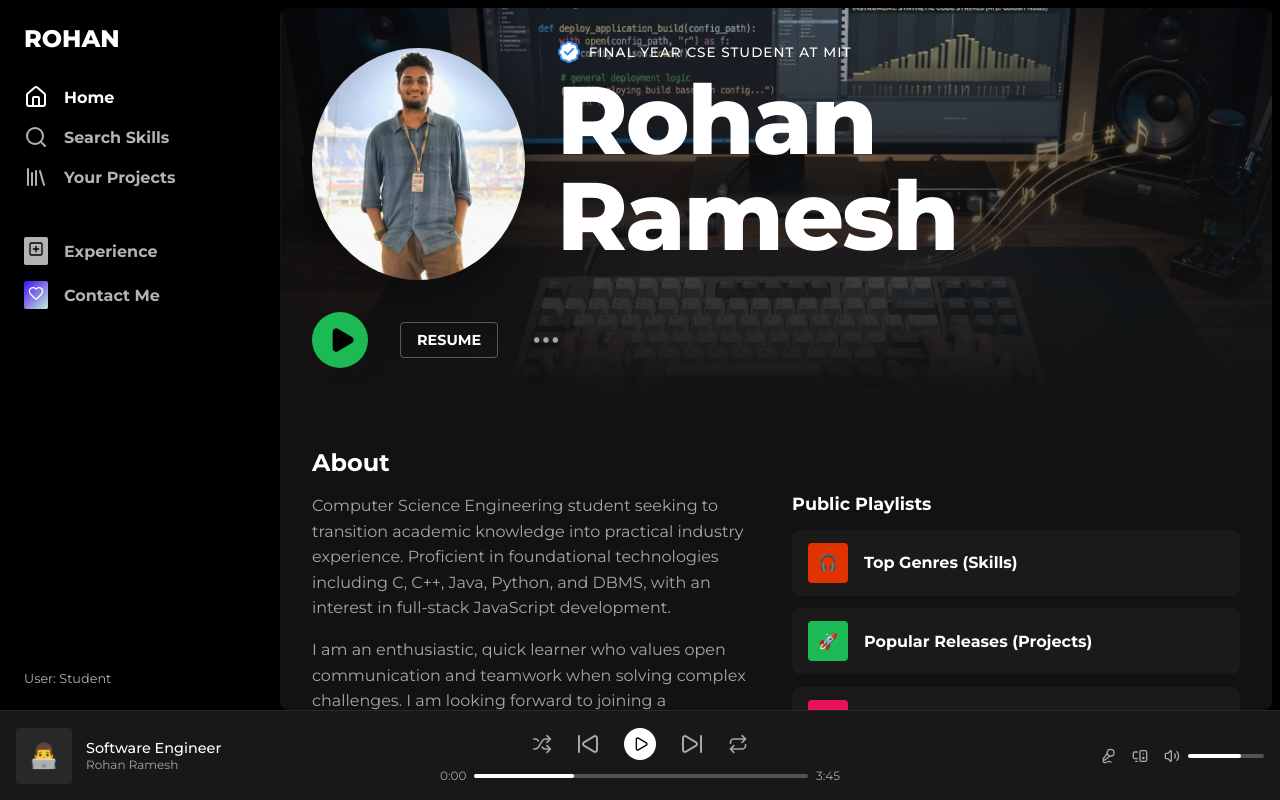
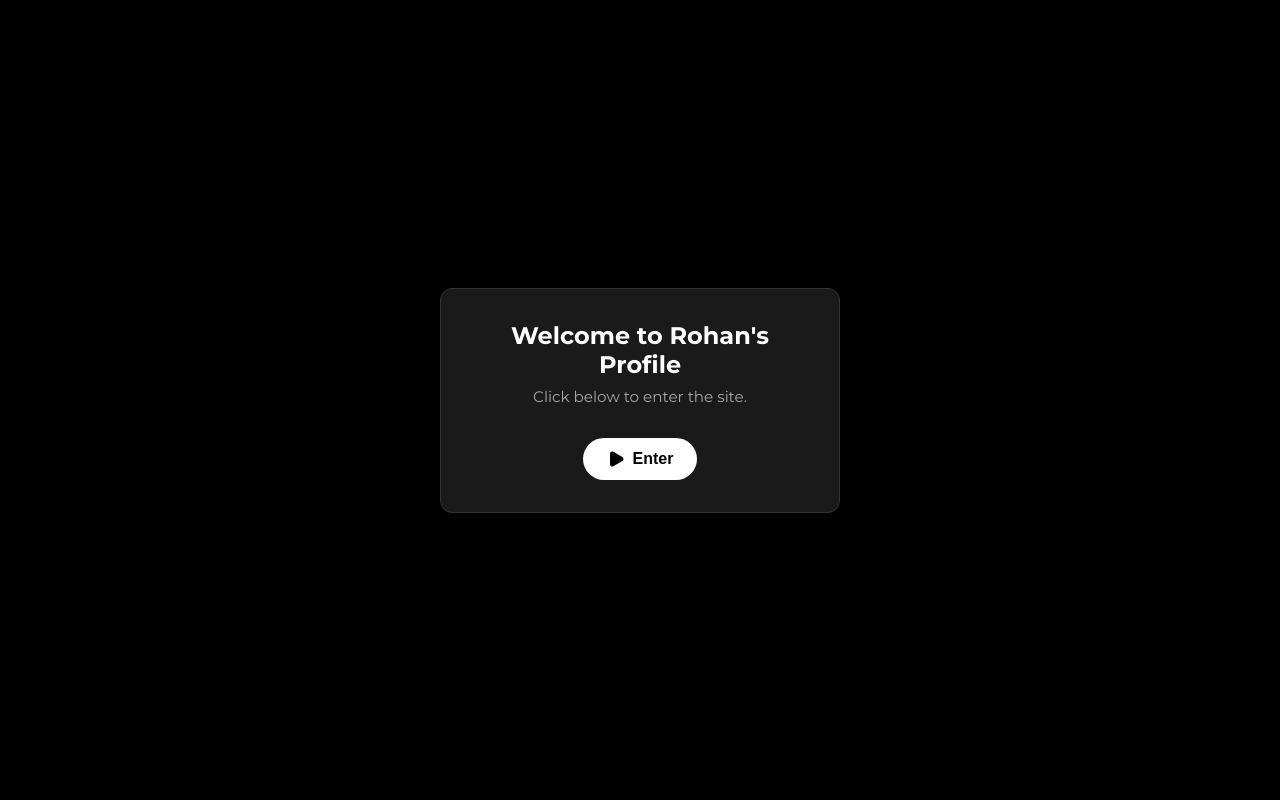
Before and after one commit to magician1811/portfolio-website, a React (Vite) app: page / in a window 1280 px wide. Built offline with nearby package versions, Linux system fonts and the light colour scheme.

Commit message:
Add entrance overlay and autoplay background music

```diff
--- a/src/App.jsx
+++ b/src/App.jsx
@@ -1,3 +1,4 @@
+import { useState } from 'react';
 import Sidebar from './components/Sidebar';
 import BottomBar from './components/BottomBar';
 import Hero from './components/Hero';
@@ -7,10 +8,19 @@ import Projects from './components/Projects';
 import Originals from './components/Originals';
 import Experience from './components/Experience';
 import Contact from './components/Contact';
+import EntranceOverlay from './components/EntranceOverlay';
 import './App.css';
 
 function App() {
+  const [hasEntered, setHasEntered] = useState(false);
+
   return (
+    <>
+      {!hasEntered && (
+        <EntranceOverlay onEnter={() => setHasEntered(true)} />
+      )}
+
+      {hasEntered && (
         <div className="app-layout">
           <Sidebar />
           <div className="main-view">
@@ -28,6 +38,8 @@ function App() {
           </div>
           <BottomBar />
         </div>
+      )}
+    </>
   );
 }
 
--- a/src/components/BottomBar.jsx
+++ b/src/components/BottomBar.jsx
@@ -1,8 +1,47 @@
-import { Play, SkipBack, SkipForward, Repeat, Shuffle, Volume2, Mic2, MonitorSpeaker } from 'lucide-react';
+import { useState, useRef, useEffect } from 'react';
+import { Play, Pause, SkipBack, SkipForward, Repeat, Shuffle, Volume2, VolumeX, Mic2, MonitorSpeaker } from 'lucide-react';
 
 export default function BottomBar() {
+  const audioRef = useRef(null);
+  const [isPlaying, setIsPlaying] = useState(false);
+  const [isMuted, setIsMuted] = useState(false);
+
+  useEffect(() => {
+    if (audioRef.current) {
+      audioRef.current.volume = 0.5;
+      const playPromise = audioRef.current.play();
+      if (playPromise !== undefined) {
+        playPromise.then(() => {
+          setIsPlaying(true);
+        }).catch(error => {
+          console.log("Autoplay prevented by browser:", error);
+          setIsPlaying(false);
+        });
+      }
+    }
+  }, []);
+
+  const togglePlay = () => {
+    if (audioRef.current) {
+      if (isPlaying) {
+        audioRef.current.pause();
+      } else {
+        audioRef.current.play();
+      }
+      setIsPlaying(!isPlaying);
+    }
+  };
+
+  const toggleMute = () => {
+    if (audioRef.current) {
+      audioRef.current.muted = !isMuted;
+      setIsMuted(!isMuted);
+    }
+  };
+
   return (
     <div style={{ gridArea: 'now-playing', backgroundColor: '#181818', borderTop: '1px solid #282828', display: 'flex', alignItems: 'center', justifyContent: 'space-between', padding: '0 16px' }}>
+      <audio ref={audioRef} src="/afro-song-music.m4a" loop autoPlay />
 
       {/* Left: Now Playing Info */}
       <div style={{ display: 'flex', alignItems: 'center', gap: '14px', width: '30%' }}>
@@ -20,8 +59,15 @@ export default function BottomBar() {
         <div style={{ display: 'flex', alignItems: 'center', gap: '24px' }}>
           <Shuffle size={20} color="var(--text-subdued)" />
           <SkipBack size={24} color="var(--text-subdued)" />
-          <div style={{ width: '32px', height: '32px', backgroundColor: 'var(--text-white)', borderRadius: '50%', display: 'flex', alignItems: 'center', justifyContent: 'center', cursor: 'pointer' }}>
-            <Play size={16} color="var(--spotify-black)" style={{ marginLeft: '2px' }} />
+          <div
+            onClick={togglePlay}
+            style={{ width: '32px', height: '32px', backgroundColor: 'var(--text-white)', borderRadius: '50%', display: 'flex', alignItems: 'center', justifyContent: 'center', cursor: 'pointer' }}
+          >
+            {isPlaying ? (
+              <Pause size={16} color="var(--spotify-black)" />
+            ) : (
+              <Play size={16} color="var(--spotify-black)" style={{ marginLeft: '2px' }} />
+            )}
           </div>
           <SkipForward size={24} color="var(--text-subdued)" />
           <Repeat size={20} color="var(--text-subdued)" />
@@ -40,9 +86,15 @@ export default function BottomBar() {
         <Mic2 size={16} color="var(--text-subdued)" />
         <MonitorSpeaker size={16} color="var(--text-subdued)" />
         <div style={{ display: 'flex', alignItems: 'center', gap: '8px', width: '100px' }}>
-          <Volume2 size={16} color="var(--text-subdued)" />
+          <div onClick={toggleMute} style={{ cursor: 'pointer', display: 'flex', alignItems: 'center' }}>
+            {isMuted ? (
+              <VolumeX size={16} color="var(--text-subdued)" />
+            ) : (
+              <Volume2 size={16} color="var(--text-subdued)" />
+            )}
+          </div>
           <div style={{ height: '4px', backgroundColor: '#535353', borderRadius: '2px', flex: 1 }}>
-            <div style={{ height: '100%', width: '70%', backgroundColor: 'var(--text-white)', borderRadius: '2px' }}></div>
+            <div style={{ height: '100%', width: isMuted ? '0%' : '70%', backgroundColor: 'var(--text-white)', borderRadius: '2px' }}></div>
           </div>
         </div>
       </div>
--- /dev/null
+++ b/src/components/EntranceOverlay.jsx
@@ -0,0 +1,83 @@
+import { Play } from 'lucide-react';
+import { useState, useEffect } from 'react';
+
+export default function EntranceOverlay({ onEnter }) {
+  const [isVisible, setIsVisible] = useState(false);
+
+  useEffect(() => {
+    setIsVisible(true);
+  }, []);
+
+  return (
+    <div style={{
+      position: 'fixed',
+      top: 0,
+      left: 0,
+      width: '100vw',
+      height: '100vh',
+      backgroundColor: 'rgba(0, 0, 0, 0.75)',
+      backdropFilter: 'blur(8px)',
+      zIndex: 9999,
+      display: 'flex',
+      alignItems: 'center',
+      justifyContent: 'center',
+      transition: 'opacity 0.3s ease',
+      opacity: isVisible ? 1 : 0
+    }}>
+      <div style={{
+        backgroundColor: 'var(--spotify-highlight)',
+        border: '1px solid #333',
+        borderRadius: '12px',
+        padding: '2rem 3rem',
+        display: 'flex',
+        flexDirection: 'column',
+        alignItems: 'center',
+        boxShadow: '0 16px 40px rgba(0,0,0,0.5)',
+        maxWidth: '400px',
+        width: '90%'
+      }}>
+        <h2 style={{
+          color: 'var(--text-white)',
+          fontSize: '1.5rem',
+          fontWeight: '700',
+          marginBottom: '0.5rem',
+          textAlign: 'center'
+        }}>
+          Welcome to Rohan's Profile
+        </h2>
+        <p style={{ color: 'var(--text-subdued)', marginBottom: '2rem', fontSize: '0.95rem', textAlign: 'center' }}>
+          Click below to enter the site.
+        </p>
+
+        <button
+          onClick={onEnter}
+          style={{
+            display: 'flex',
+            alignItems: 'center',
+            gap: '8px',
+            backgroundColor: 'var(--text-white)',
+            color: 'var(--spotify-black)',
+            border: 'none',
+            padding: '12px 24px',
+            borderRadius: '24px',
+            fontSize: '1rem',
+            fontWeight: '700',
+            cursor: 'pointer',
+            transition: 'transform 0.1s ease, background-color 0.2s ease',
+          }}
+          onMouseOver={(e) => {
+            e.currentTarget.style.transform = 'scale(1.05)';
+            e.currentTarget.style.backgroundColor = '#f0f0f0';
+          }}
+          onMouseOut={(e) => {
+            e.currentTarget.style.transform = 'scale(1)';
+            e.currentTarget.style.backgroundColor = 'var(--text-white)';
+          }}
+        >
+          <Play fill="currentColor" size={18} />
+          Enter
+        </button>
+      </div>
+    </div>
+  );
+}
```
Also changed, not shown: 1 other file (tests, documents, lock files or other folders). Lines whose indentation alone changed are shown as unchanged.
